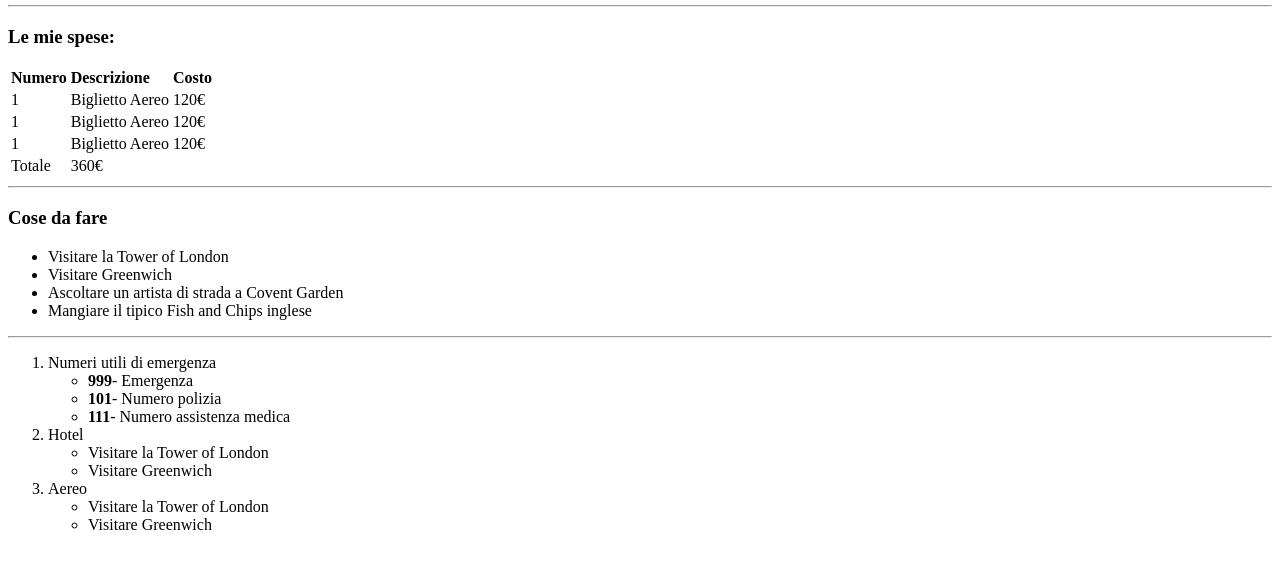
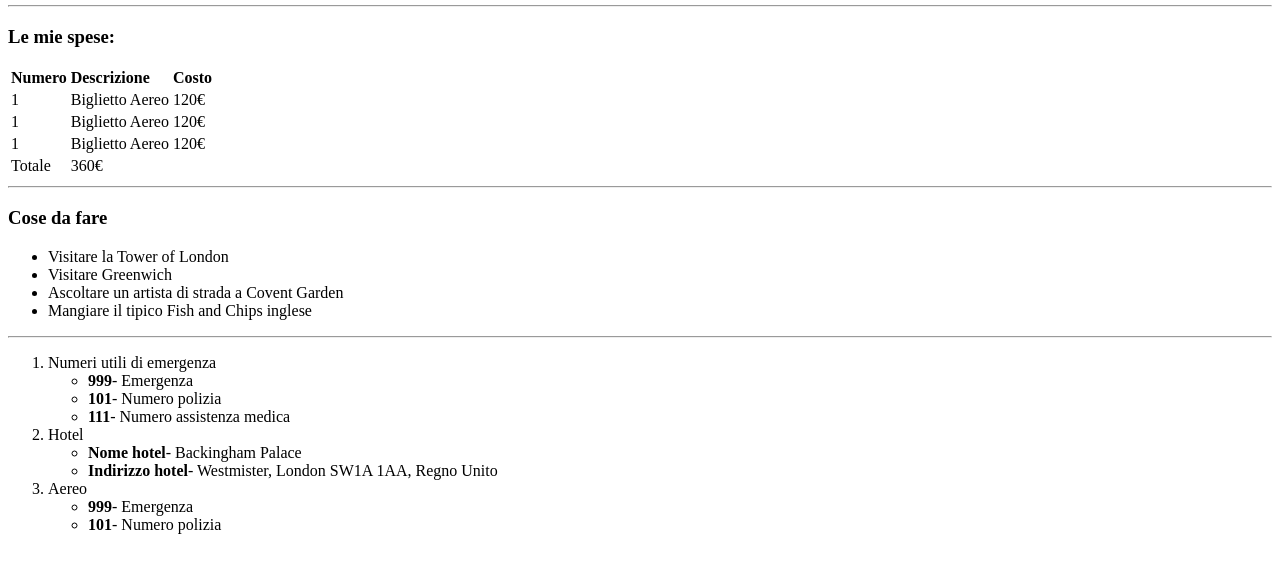
Before and after one commit to ludo270408/html-london-trip, a plain HTML site: page index.html in a window 1280 px wide. Shown: the part 101-674 px from the top of the page. Drawn offline with Linux system fonts and the light colour scheme.

Commit message:
hotel informations completed

```diff
--- a/index.html
+++ b/index.html
@@ -77,15 +77,15 @@
 
             <li>Hotel
                 <ul>
-                    <li>Visitare la Tower of London</li>
-                    <li>Visitare Greenwich</li>
+                    <li><strong>Nome hotel</strong>- Backingham Palace</li>
+                    <li><strong>Indirizzo hotel</strong>- Westmister, London SW1A 1AA, Regno Unito</li>
                 </ul>
             </li>
 
             <li>Aereo
                 <ul>
-                    <li>Visitare la Tower of London</li>
-                    <li>Visitare Greenwich</li>
+                    <li><strong>999</strong>- Emergenza</li>
+                    <li><strong>101</strong>- Numero polizia</li>
                 </ul>
             </li>
         </ol>
```
